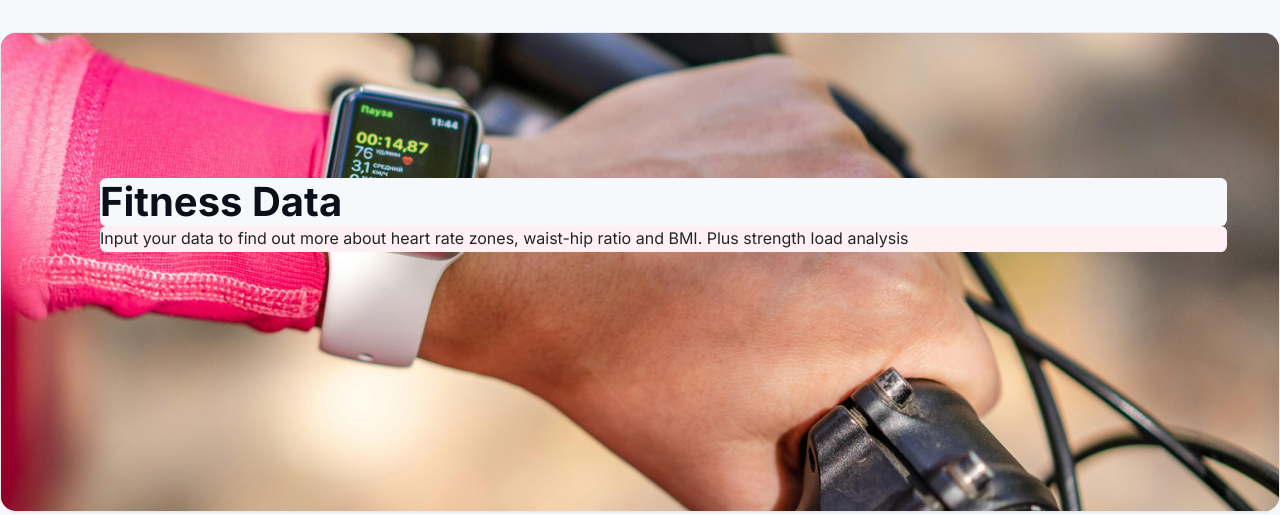
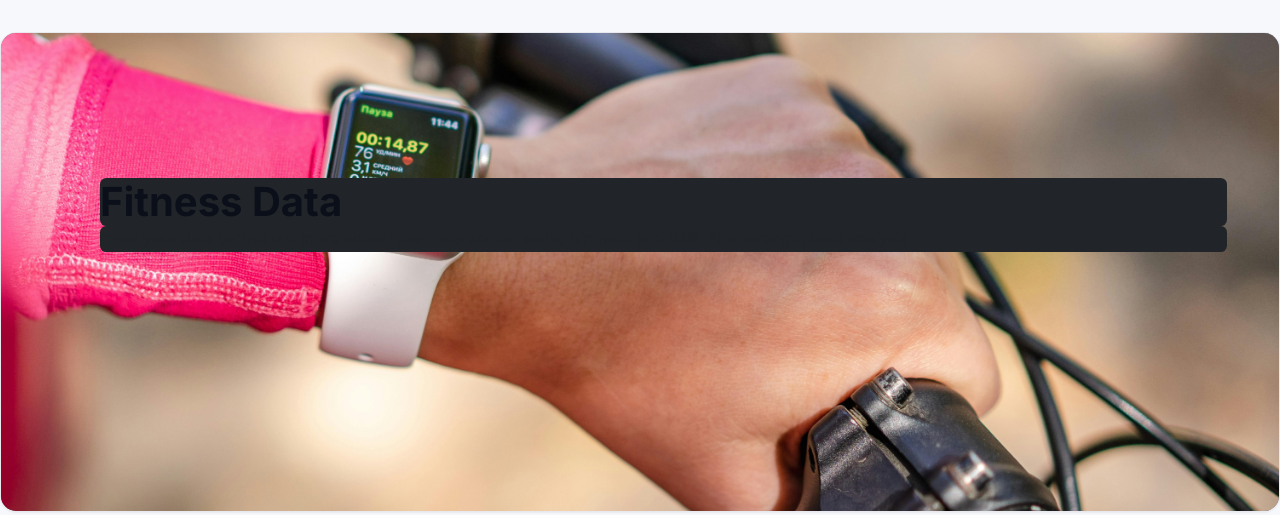
Before and after one commit to rory-codes/rt-coach, a Django app: page /fitness/ in a window 1280 px wide. Shown: the part 62-577 px from the top of the page. Run offline with Django 4.2, Linux system fonts and the light colour scheme; data that the repository does not hold is empty; parts of the project's set-up code (start-up, migrations or seed data) failed here and were passed over.

Commit message:
Enhance accessibility and performance by updating background colors for text elements

```diff
--- a/blog/templates/blog/post_detail.html
+++ b/blog/templates/blog/post_detail.html
@@ -11,8 +11,8 @@
       <img class="masthead-photo" src="{% static 'img/default.jpg' %}" alt="Some weights and fitness equipment">
     </div>
     <div class="masthead-text">
-      <h1 class="post-title">{{ post.title }}</h1>
-      <p class="post-subtitle">{{ post.author }} | {{ post.created_on|date:"M. j, Y" }}</p>
+      <h1 class="post-title bg-dark">{{ post.title }}</h1>
+      <p class="post-subtitle bg-dark">{{ post.author }} | {{ post.created_on|date:"M. j, Y" }}</p>
     </div>
   </div>
 </section>
--- a/fitness_data/templates/fitness_data/fitness_data.html
+++ b/fitness_data/templates/fitness_data/fitness_data.html
@@ -12,8 +12,8 @@
       >
     </div>
     <div class="masthead-text">
-      <h1 id="page-title" class="post-title">Fitness Data</h1>
-      <p class="post-subtitle">
+      <h1 id="page-title" class="post-title bg-dark">Fitness Data</h1>
+      <p class="post-subtitle bg-dark">
         Input your data to find out more about heart rate zones, waist-hip ratio and BMI. Plus strength load analysis
       </p>
     </div>
--- a/templates/base.html
+++ b/templates/base.html
@@ -103,8 +103,8 @@
         <img class="masthead-photo" src="{% static 'img/rt-coach-hero.png' %}" alt="Athlete training with RT Coach">
       </div>
       <div class="masthead-text">
-        <h1 class="h3 m-0"><span class="rt-coach bg-white">Welcome to RT Coach</span></h1>
-        <p class=" rt-coach bg-white">Blog about training, fitness and health</p>
+        <h1 class="h3 m-0"><span class="rt-coach bg-dark">Welcome to RT Coach</span></h1>
+        <p class=" rt-coach bg-dark">Blog about training, fitness and health</p>
       </div>
     </div>
   </section>
```
Also changed, not shown: 1 other file.
